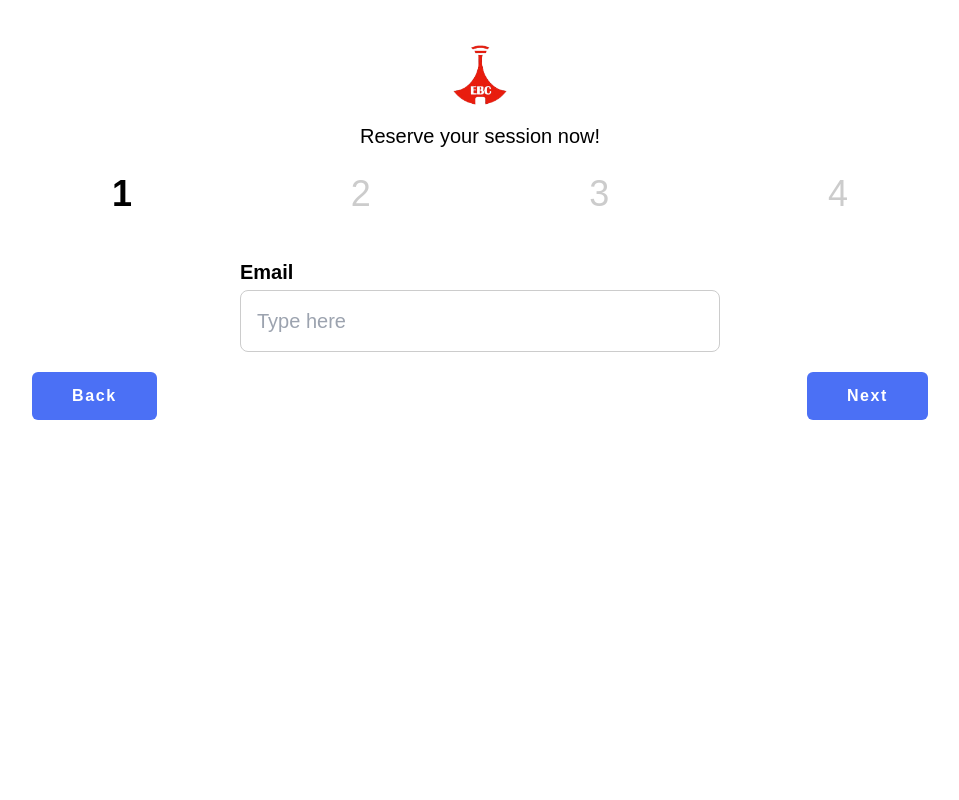
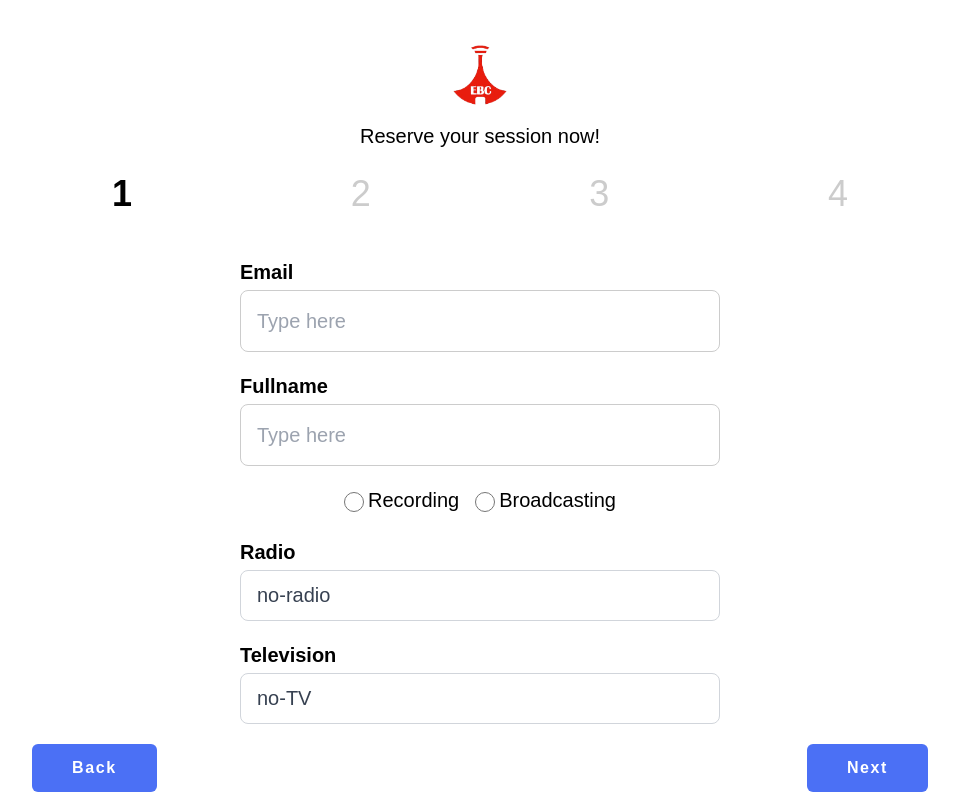
Before and after one commit to Mahred1/ebc-studio-reservation, a Next.js app: page /reserve in a window 1280 px wide. Shown: the whole page, without its empty margins (160-1119 px from the left). Built offline with nearby package versions, Linux system fonts and the light colour scheme; a web font is replaced by a local one.

Commit message:
form stage 1

```diff
--- a/app/_components/Input.js
+++ b/app/_components/Input.js
@@ -1,7 +1,7 @@
 export default function Input({ lable, placeholder='Type here' }) {
   return (
     <div className="mb-5 mt-5 font-inter flex flex-col min-w-[30rem]">
-      <label className="text-xl font-bold mb-1 ">{lable}</label>
+      <label className="text-xl font-semibold mb-1 ">{lable}</label>
       <input
         name={lable}
         className="p-4 text-[#666] text-xl rounded-lg border border-[#ccc]"
--- a/app/_components/InputTwins.js
+++ b/app/_components/InputTwins.js
@@ -1,4 +1,4 @@
-export default function InputTwins({ lable1, placeholder1, lable2, placeholder2 }) {
+export default function InputTwins({ lable1, placeholder1="Type here", lable2, placeholder2="Type here" }) {
   return (
     <div className="mb-5 mt-5 font-inter flex gap-6 min-w-[30rem]">
       <div className="flex flex-col">
--- a/app/reserve/page.js
+++ b/app/reserve/page.js
@@ -4,6 +4,8 @@ import Radio from "../_components/Radio";
 import { useState } from "react";
 import Button from "../_components/Button";
 import Input from "../_components/Input";
+import Dropdown from "../_components/Dropdown";
+import InputTwins from "../_components/InputTwins";
 
 function Page() {
   const [stage, setStage] = useState(1);
@@ -63,9 +65,20 @@ function Page() {
       </div>
 
       <form className="flex flex-col items-center">
-        {stage === 1 && <div>
-          <Input lable={'Email'}/>
-          </div>}
+        {stage === 1 && (
+          <div>
+            <Input lable={"Email"} />
+            <Input lable={"Fullname"} />
+            <Radio lable1={"Recording"} lable2={"Broadcasting"} />
+            <Dropdown lable={"Radio"} options={["no-radio", "FM 97.1"]} />
+            <Dropdown
+              lable={"Television"}
+              options={["no-TV", "EBC 1", "EBC 2", "EBC 3"]}
+            />
+          </div>
+        )}
+
+
 
         <div className="flex justify-between w-[70%]">
           <Button type="action" onClick={(e) => handleBack(e)}>
```
